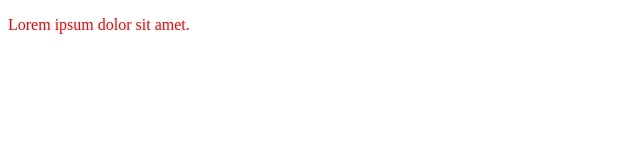
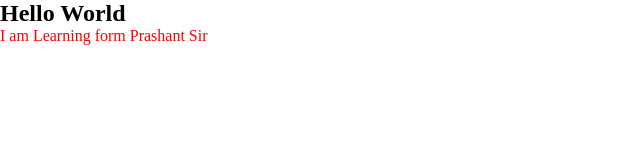
Before and after one commit to shaadAli001/HTML, a plain HTML site: page LEVEL-1/index.html in a window 1280 px wide. Shown: the whole page, without its empty margins (0-640 px from the left). Drawn offline with Linux system fonts and the light colour scheme.

Commit message:
Level-1 Complete

```diff
--- a/LEVEL-1/index.html
+++ b/LEVEL-1/index.html
@@ -7,6 +7,8 @@
     <title>Document</title>
 </head>
 <body>
-    <P>Lorem ipsum dolor sit amet.</P>
+    <h2>Hello World</h2>
+    <!-- <P>Lorem ipsum dolor sit amet.</P> -->
+    <p>I am Learning form Prashant Sir</p>
 </body>
 </html>
--- a/LEVEL-1/style.css
+++ b/LEVEL-1/style.css
@@ -1,3 +1,11 @@
+* {
+    margin: 0;
+    padding: 0;
+    box-sizing: border-box;
+}
+h1{
+    color: blue;
+}
 p {
     color: red;
 }
```
